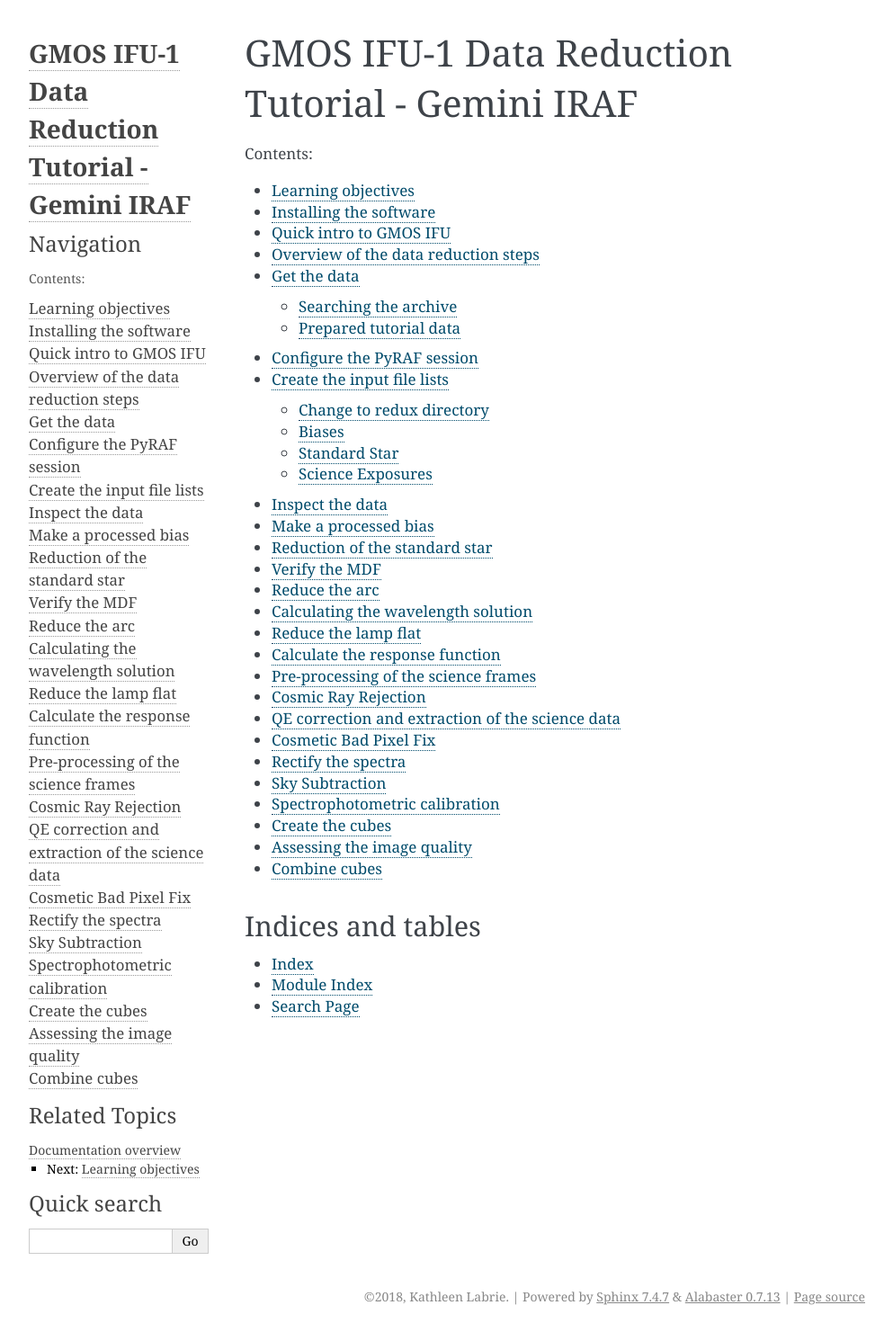
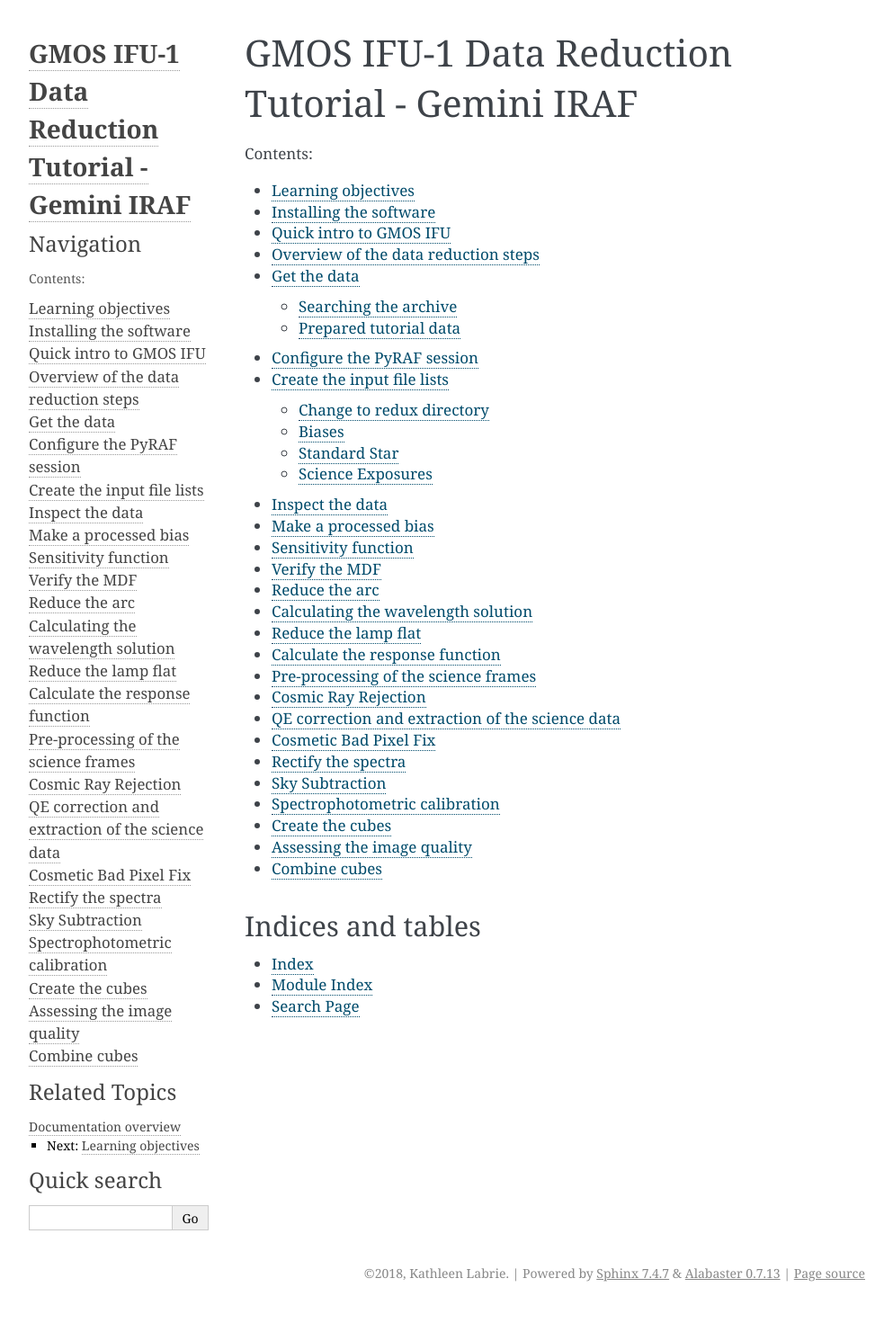
Before and after one commit to GeminiDRSoftware/GMOSIFUTutorial-GIRAF, a Sphinx documentation site: the page built from docs/index.rst, in a window 1280 px wide. Shown: the whole page at 90% size, without its empty margins (148-1141 px from the left). Built offline with Sphinx 7.4.7, drawn with Linux system fonts in a browser that asks for light colours; after the commit the page ends 1455 px from its top, so only the background shows below that; some of the changed lines change nothing that is shown.

Commit message:
renamed standardstar.rst to sensfunc.rst

```diff
--- a/docs/index.rst
+++ b/docs/index.rst
@@ -20,7 +20,7 @@
    makelist
    inspect
    bias
-   standardstar
+   sensfunc
    mdf
    arc
    wavelencal
--- /dev/null
+++ b/docs/sensfunc.rst
@@ -0,0 +1,20 @@
+.. sensfunc.rst
+
+.. _sensfunc:
+
+********************
+Sensitivity function
+********************
+
+The sensitivity function is calculated from the spectrophotometric standard.
+
+In the interest of time, we will skip the reduction of the star standard since
+it is essentially the same steps as for the reduction of the science which we
+will cover later.  We refer to ??? appendix ??? for an overview of the
+standard reduction steps.
+
+.. todo::  appendix for overview of reduction of std star.
+
+
+Here we start with an already reduced standard star exposured and we proceed
+to demonstrate the two extra steps that will lead the sensitivity function.
--- a/docs/standardstar.rst
+++ /dev/null
@@ -1,7 +0,0 @@
-.. standardstar.rst
-
-.. _standardstar:
-
-******************************
-Reduction of the standard star
-******************************
```
